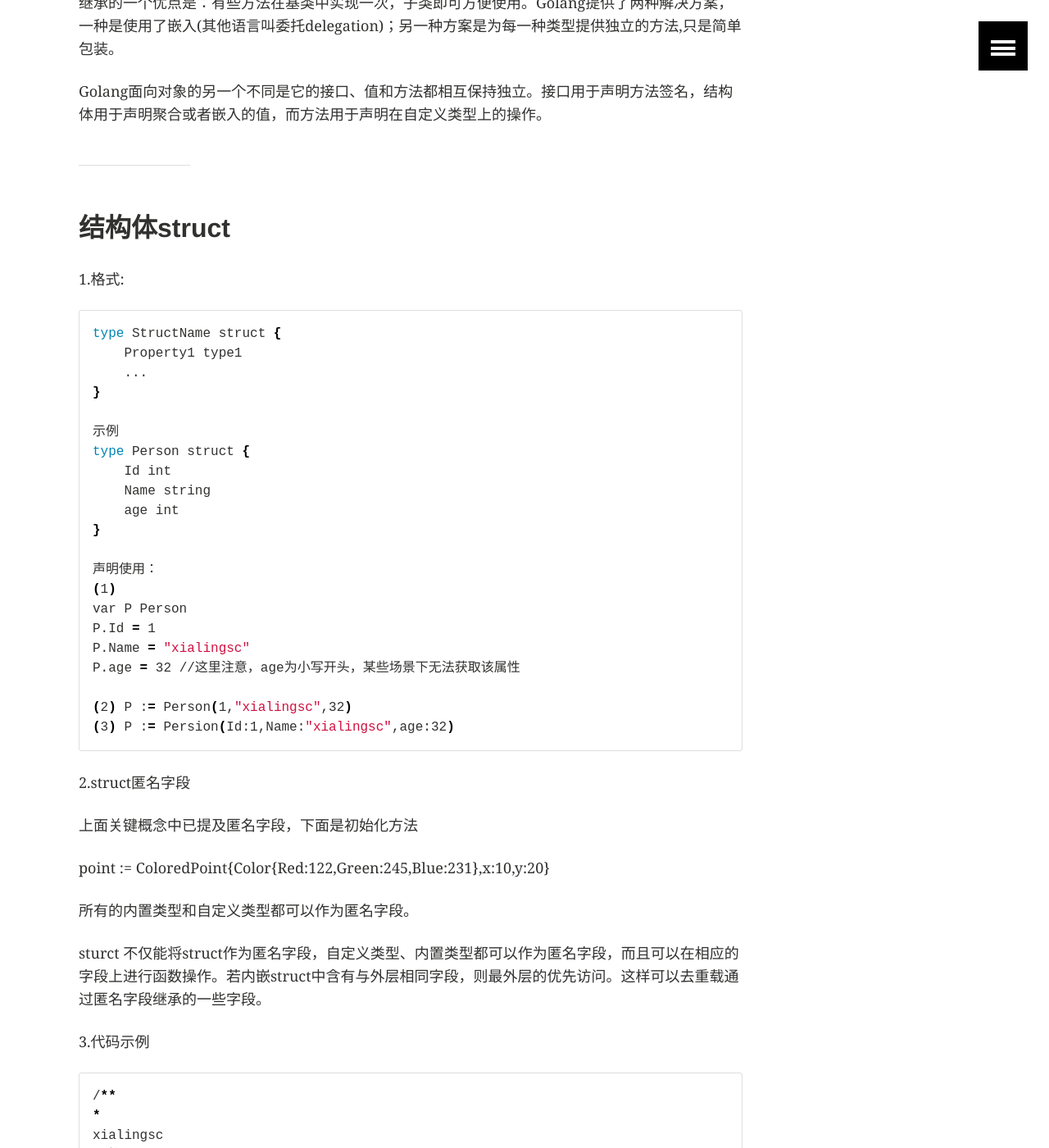
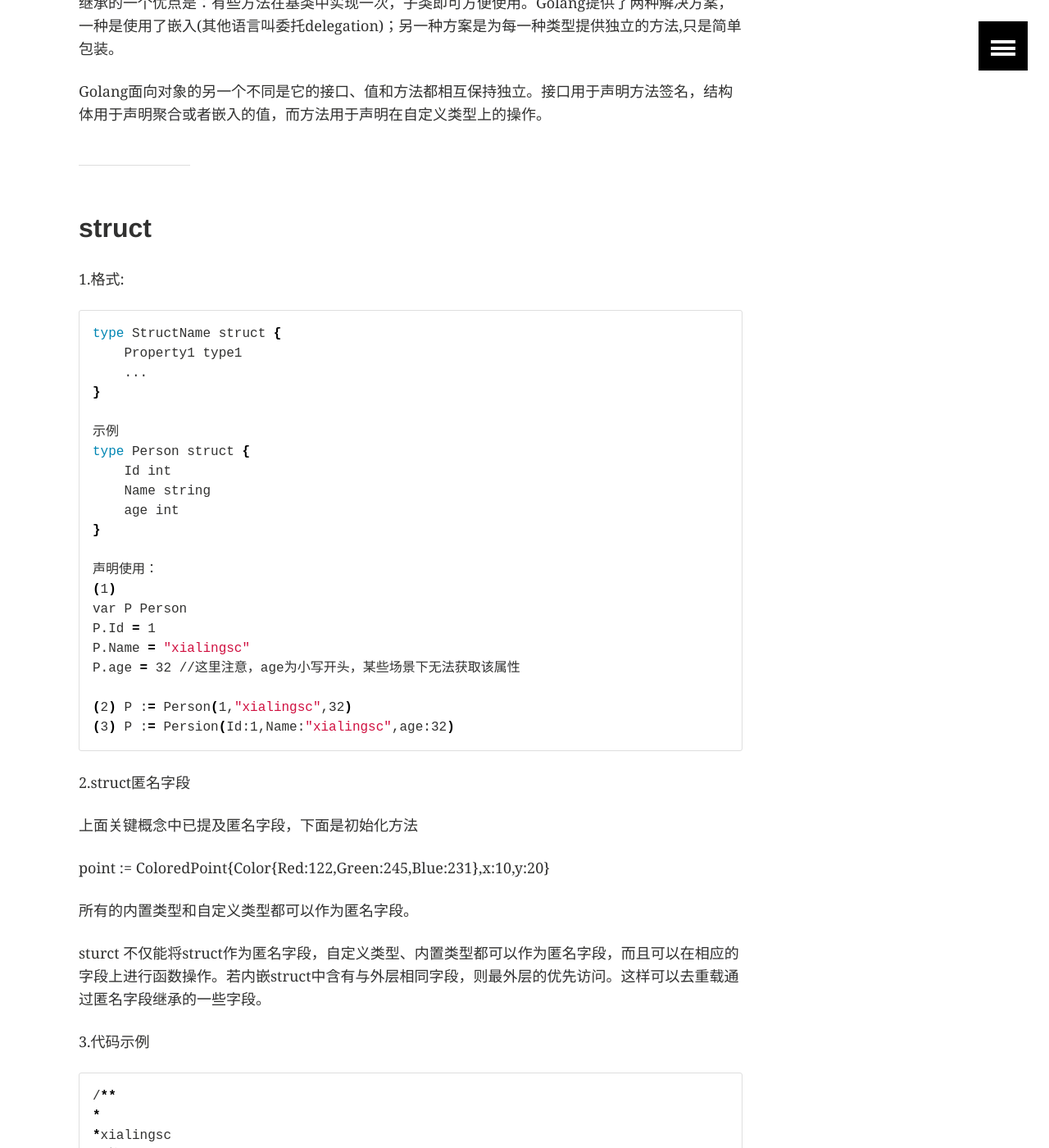
Before and after one commit to xialingsc/home, a Jekyll site: the page built from _posts/go/2015-08-29-Object-Oriented-by-Go.md, in a window 1280 px wide and 1400 px high, scrolled down 827 px. Shown: the whole window at 82% size. Built offline with Jekyll 4.4.1, drawn with Linux system fonts in a browser that asks for light colours; comment, search, counter and statistics services are not loaded.

Commit message:
release post

```diff
--- a/_posts/go/2015-08-29-Object-Oriented-by-Go.md
+++ b/_posts/go/2015-08-29-Object-Oriented-by-Go.md
@@ -36,7 +36,8 @@ Golang避开了"类"、"对象"、"实例"，而采用了"类型" 和 "值"，
 Golang面向对象的另一个不同是它的接口、值和方法都相互保持独立。接口用于声明方法签名，结构体用于声明聚合或者嵌入的值，而方法用于声明在自定义类型上的操作。
 
 ---
-## 结构体struct
+
+## struct
 
 1.格式:
 
@@ -82,7 +83,7 @@ sturct 不仅能将struct作为匿名字段，自定义类型、内置类型都
 {% raw %}
 /**
 *
-xialingsc
+*xialingsc
 *时间：2015-3-09
 *
 **/
```
Also changed, not shown: other parts of _posts/go/2015-08-29-Object-Oriented-by-Go.md (+0 -1 lines).
